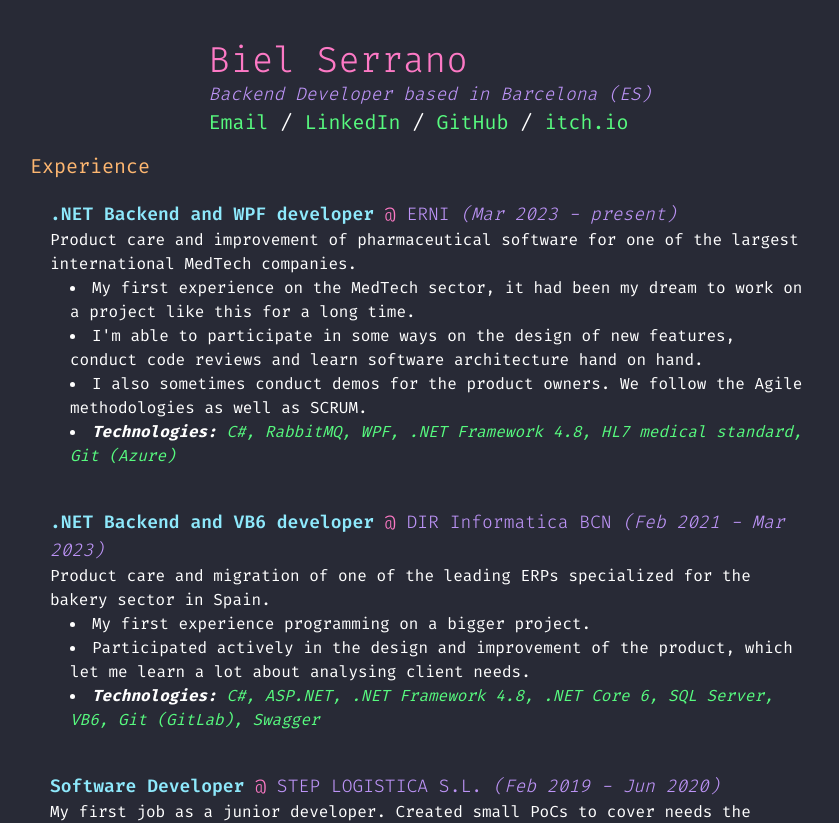
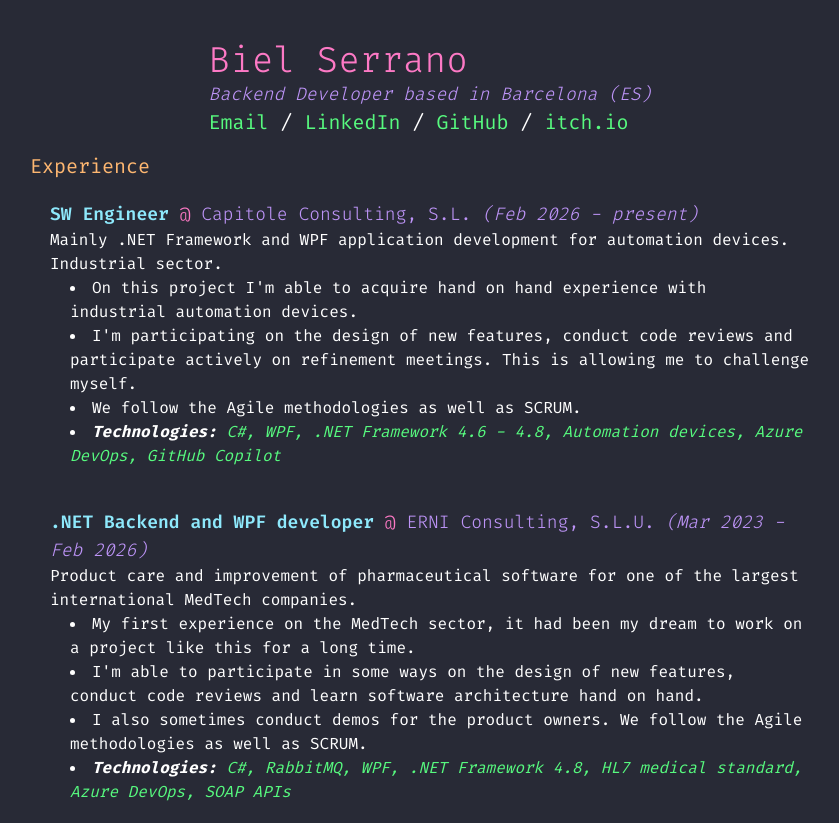
Before and after one commit to bielsesa/cv, a Next.js app: page / in a window 1280 px wide. Shown: the top 823 px of the page, without its empty margins (210-1049 px from the left). Built offline with nearby package versions, Linux system fonts and the light colour scheme.

Commit message:
Update with new experience and with copyright 2026

```diff
--- a/components/footer.tsx
+++ b/components/footer.tsx
@@ -1,8 +1,9 @@
 export default function Footer() {
     return (
         <div className="flex-0.5" id="footer">
-            <p className="text-pink font-light text-center">Biel Serrano © 2024</p>
-            <p className="text-lavender italic font-light text-center">Made with the help of GitHub and Vercel</p>
+            <p className="text-pink font-light text-center">Biel Serrano © 2026</p>
+            <p className="text-lavender italic font-light text-center">Made with the help of GitHub and Vercel :)</p>
+            <p className="text-lavender italic font-light text-center"><a href="https://github.com/bielsesa/cv">You can check the repository of this CV here.</a></p>
         </div>
     );
 }
--- a/public/experience.json
+++ b/public/experience.json
@@ -1,10 +1,31 @@
 [
     {
         "key": 0,
+        "role": "SW Engineer",
+        "company": "Capitole Consulting, S.L.",
+        "from": "Feb 2026",
+        "to": "present",
+        "description": "Mainly .NET Framework and WPF application development for automation devices. Industrial sector.",
+        "highlights": [
+            "On this project I'm able to acquire hand on hand experience with industrial automation devices.",
+            "I'm participating on the design of new features, conduct code reviews and participate actively on refinement meetings. This is allowing me to challenge myself.",
+            "We follow the Agile methodologies as well as SCRUM."
+        ],
+        "technologies": [
+            "C#",
+            "WPF",
+            ".NET Framework 4.6 - 4.8",
+            "Automation devices",
+            "Azure DevOps",
+            "GitHub Copilot"
+        ]
+    },
+    {
+        "key": 1,
         "role": ".NET Backend and WPF developer",
-        "company": "ERNI",
+        "company": "ERNI Consulting, S.L.U.",
         "from": "Mar 2023",
-        "to": "present",
+        "to": "Feb 2026",
         "description": "Product care and improvement of pharmaceutical software for one of the largest international MedTech companies.",
         "highlights": [
             "My first experience on the MedTech sector, it had been my dream to work on a project like this for a long time.",
@@ -17,11 +38,12 @@
             "WPF",
             ".NET Framework 4.8",
             "HL7 medical standard",
-            "Git (Azure)"
+            "Azure DevOps",
+            "SOAP APIs"
         ]
     },
     {
-        "key": 1,
+        "key": 2,
         "role": ".NET Backend and VB6 developer",
         "company": "DIR Informatica BCN",
         "from": "Feb 2021",
@@ -39,11 +61,12 @@
             "SQL Server",
             "VB6",
             "Git (GitLab)",
+            "REST APIs",
             "Swagger"
         ]
     },
     {
-        "key": 1,
+        "key": 3,
         "role": "Software Developer",
         "company": "STEP LOGISTICA S.L.",
         "from": "Feb 2019",
```
Also changed, not shown: 1 other file (tests, documents, lock files or other folders).
